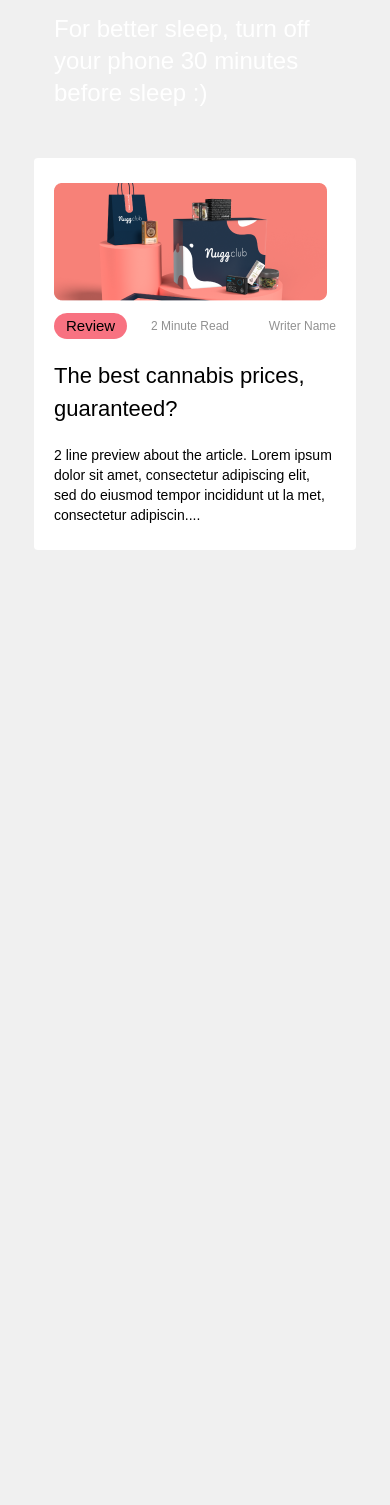
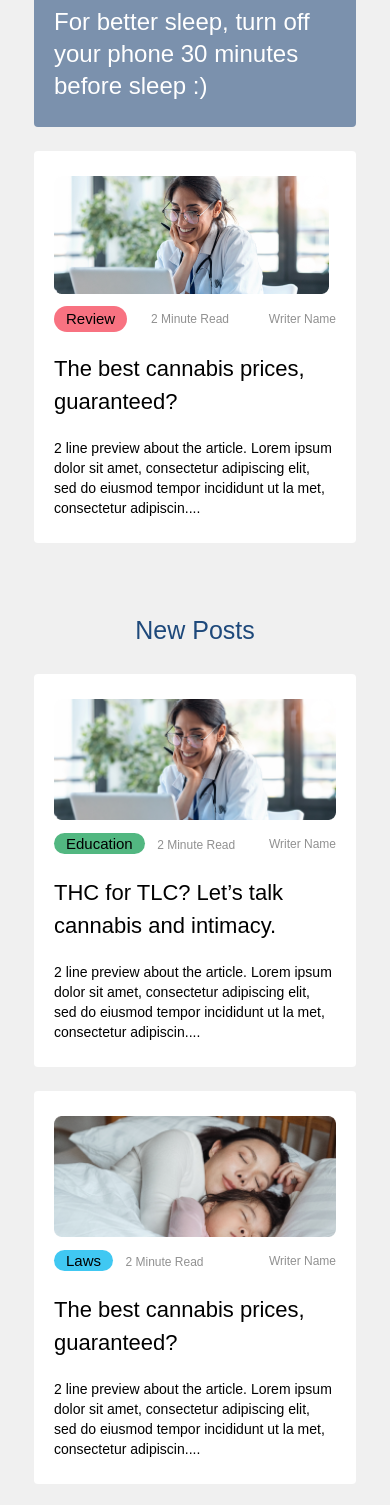
Before and after one commit to nikoescobal/sigmabold-test, a website: page src/index.html in a window 390 px wide. Shown: the part 1210-2715 px from the top of the page. Before the commit the page ends 1760 px from the top, so only its background shows below. Drawn offline with nearby package versions, Linux system fonts and the light colour scheme; a web font is replaced by a local one.

Commit message:
Add markup and styling for articles under New Posts secton

```diff
--- a/src/index.html
+++ b/src/index.html
@@ -140,11 +140,12 @@
                 </figcaption>
             </figure>
         </article>
-        <section class="mt-5 text-white bg-semiBlue rounded my-0 mx-[34px] flex flex-col content-center py-[25px] px-5">
+        <section
+            class="mt-5 text-white bg-light-blue rounded my-0 mx-[34px] flex flex-col content-center py-[25px] px-5">
 
             <div class="flex items-center justify-between">
-                <p class="text-sm">Weekly Wellness Tip</p>
-                <img src="./assets/heart.svg" alt="hear shape">
+                <p class="text-xs">Weekly Wellness Tip</p>
+                <img src="./assets/mobile/heart.svg" alt="heart logo">
             </div>
 
             <div class="mt-[22px]">
@@ -154,10 +155,106 @@
         </section>
         <article class="mt-6 bg-white rounded my-0 mx-[34px] flex flex-col content-center py-[25px] px-5">
             <figure>
-                <img class="object-fit" src="./assets/desktop/article-image-2.png" alt="article-image-2">
+                <img class="object-fit" src="./assets/desktop/article-image-3.png" alt="article-image-3">
                 <section class="mt-3 flex items-center justify-between">
                     <span class="bg-light-red text-custom-black py-0.5 px-3 text-[15px] rounded-full">Review</span>
                     <span class=" text-dark-gray text-xs pr-4">2 Minute Read</span>
+                    <span class="text-dark-gray text-xs">Writer Name</span>
+                </section>
+                <figcaption class=" text-custom-black ">
+                    <h3 class="my-5 text-[22px] font-futura-bold">
+                        The best cannabis
+                        prices, guaranteed?
+                    </h3>
+                    <p class="text-sm">
+                        2 line preview about the article. Lorem ipsum dolor sit amet, consectetur adipiscing elit, sed
+                        do
+                        eiusmod tempor incididunt ut la met, consectetur adipiscin....
+                    </p>
+                </figcaption>
+            </figure>
+        </article>
+        <h2 class="text-dark-blue text-center font-futura-bold pt-[69px] text-[25px]">New Posts</h2>
+        <article class="mt-6 bg-white rounded my-0 mx-[34px] flex flex-col content-center py-[25px] px-5">
+            <figure>
+                <img class="object-fit w-full" src="./assets/desktop/article-image-3.png" alt="article-image-3">
+                <section class="mt-3 flex items-center justify-between">
+                    <div class="space-x-2">
+                        <span
+                            class="bg-custom-green text-custom-black py-0.5 px-3 text-[15px] rounded-full">Education</span>
+                        <span class=" text-dark-gray text-xs pr-4">2 Minute Read</span>
+                    </div>
+
+                    <span class="text-dark-gray text-xs">Writer Name</span>
+                </section>
+                <figcaption class="text-custom-black ">
+                    <h3 class="my-5 text-[22px] font-futura-bold">
+                        THC for TLC? Let’s talk cannabis and intimacy.
+                    </h3>
+                    <p class="text-sm">
+                        2 line preview about the article. Lorem ipsum dolor sit amet, consectetur adipiscing elit, sed
+                        do
+                        eiusmod tempor incididunt ut la met, consectetur adipiscin....
+                    </p>
+                </figcaption>
+            </figure>
+        </article>
+        <article class="mt-6 bg-white rounded my-0 mx-[34px] flex flex-col content-center py-[25px] px-5">
+            <figure>
+                <img class="object-fit w-full" src="./assets/desktop/article-image-4.png" alt="article-image-4">
+                <section class="mt-3 flex items-center justify-between">
+                    <div class="space-x-2">
+                        <span class="bg-lighter-blue text-custom-black py-0.5 px-3 text-[15px] rounded-full">Laws</span>
+                        <span class=" text-dark-gray text-xs pr-4">2 Minute Read</span>
+                    </div>
+                    <span class="text-dark-gray text-xs">Writer Name</span>
+                </section>
+                <figcaption class=" text-custom-black ">
+                    <h3 class="my-5 text-[22px] font-futura-bold">
+                        The best cannabis
+                        prices, guaranteed?
+                    </h3>
+                    <p class="text-sm">
+                        2 line preview about the article. Lorem ipsum dolor sit amet, consectetur adipiscing elit, sed
+                        do
+                        eiusmod tempor incididunt ut la met, consectetur adipiscin....
+                    </p>
+                </figcaption>
+            </figure>
+        </article>
+        <article class="mt-6 bg-white rounded my-0 mx-[34px] flex flex-col content-center py-[25px] px-5">
+            <figure>
+                <img class="object-fit w-full" src="./assets/desktop/article-image-4.png" alt="article-image-4">
+                <section class="mt-3 flex items-center justify-between">
+                    <div class="space-x-2">
+                        <span
+                            class="bg-custom-purple text-custom-black py-0.5 px-3 text-[15px] rounded-full">Education</span>
+                        <span class=" text-dark-gray text-xs pr-4">2 Minute Read</span>
+                    </div>
+
+                    <span class="text-dark-gray text-xs">Writer Name</span>
+                </section>
+                <figcaption class="text-custom-black ">
+                    <h3 class="my-5 text-[22px] font-futura-bold">
+                        THC for TLC? Let’s talk cannabis and intimacy.
+                    </h3>
+                    <p class="text-sm">
+                        2 line preview about the article. Lorem ipsum dolor sit amet, consectetur adipiscing elit, sed
+                        do
+                        eiusmod tempor incididunt ut la met, consectetur adipiscin....
+                    </p>
+                </figcaption>
+            </figure>
+        </article>
+        <article class="mt-6 bg-white rounded my-0 mx-[34px] flex flex-col content-center py-[25px] px-5">
+            <figure>
+                <img class="object-fit w-full" src="./assets/desktop/article-image-5.png" alt="article-image-5">
+                <section class="mt-3 flex items-center justify-between">
+                    <div class="space-x-2">
+                        <span
+                            class="bg-custom-orange text-custom-black py-0.5 px-3 text-[15px] rounded-full">Laws</span>
+                        <span class=" text-dark-gray text-xs pr-4">2 Minute Read</span>
+                    </div>
                     <span class="text-dark-gray text-xs">Writer Name</span>
                 </section>
                 <figcaption class=" text-custom-black ">
```
Also changed, not shown: dist/main.css, src/assets/desktop/article-image-10.png (renamed from src/assets/desktop/image-13.png), src/assets/desktop/article-image-3.png (renamed from src/assets/desktop/image-3.png), src/assets/desktop/article-image-4.png (renamed from src/assets/desktop/image-4.png), src/assets/desktop/article-image-5.png (renamed from src/assets/desktop/image-5.png), src/assets/desktop/article-image-6.png (renamed from src/assets/desktop/image-6.png), src/assets/desktop/article-image-7.png (renamed from src/assets/desktop/image-8.png), src/assets/desktop/article-image-9.png (renamed from src/assets/desktop/image-10.png), src/assets/mobile/heart.svg (added), src/assets/mobile/instagram.svg (added), 1 other file.
